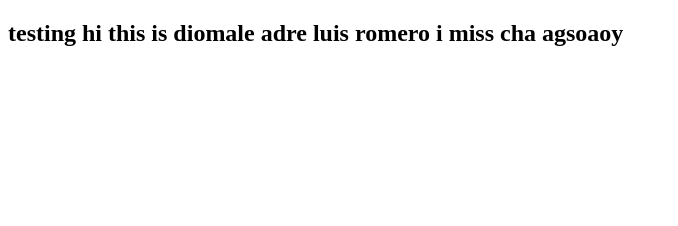
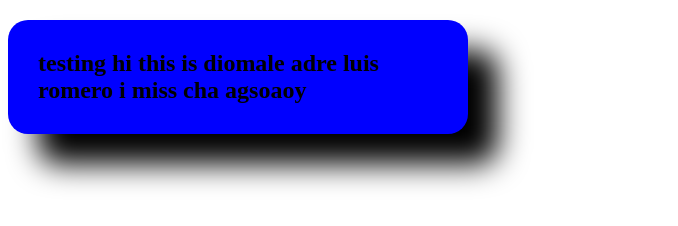
Before and after one commit to X4NZU0/testing, a plain HTML site: page index.html in a window 1280 px wide. Shown: the whole page, without its empty margins (0-678 px from the left). Drawn offline with Linux system fonts and the light colour scheme.

Commit message:
index.html

```diff
--- a/index.html
+++ b/index.html
@@ -4,6 +4,15 @@
     <meta charset="UTF-8">
     <meta name="viewport" content="width=device-width, initial-scale=1.0">
     <title>Document</title>
+    <style>
+        h2{
+            background-color: blue;
+            width: 400px;
+            padding: 30px;
+            border-radius: 20px;
+            box-shadow: 30px 30px 30px  black;
+        }
+    </style>
 </head>
 <body>
     <h2>testing hi this is diomale adre luis romero i miss cha agsoaoy </h2>
```
